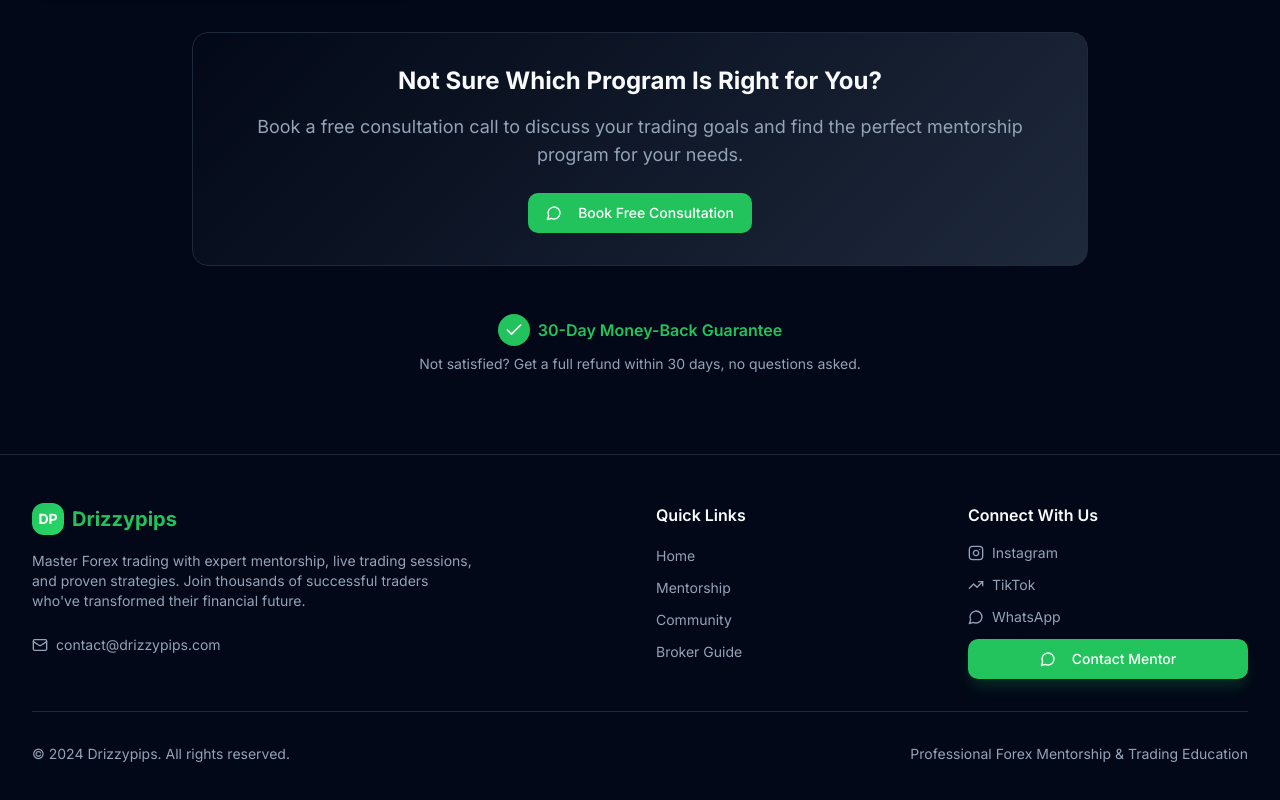
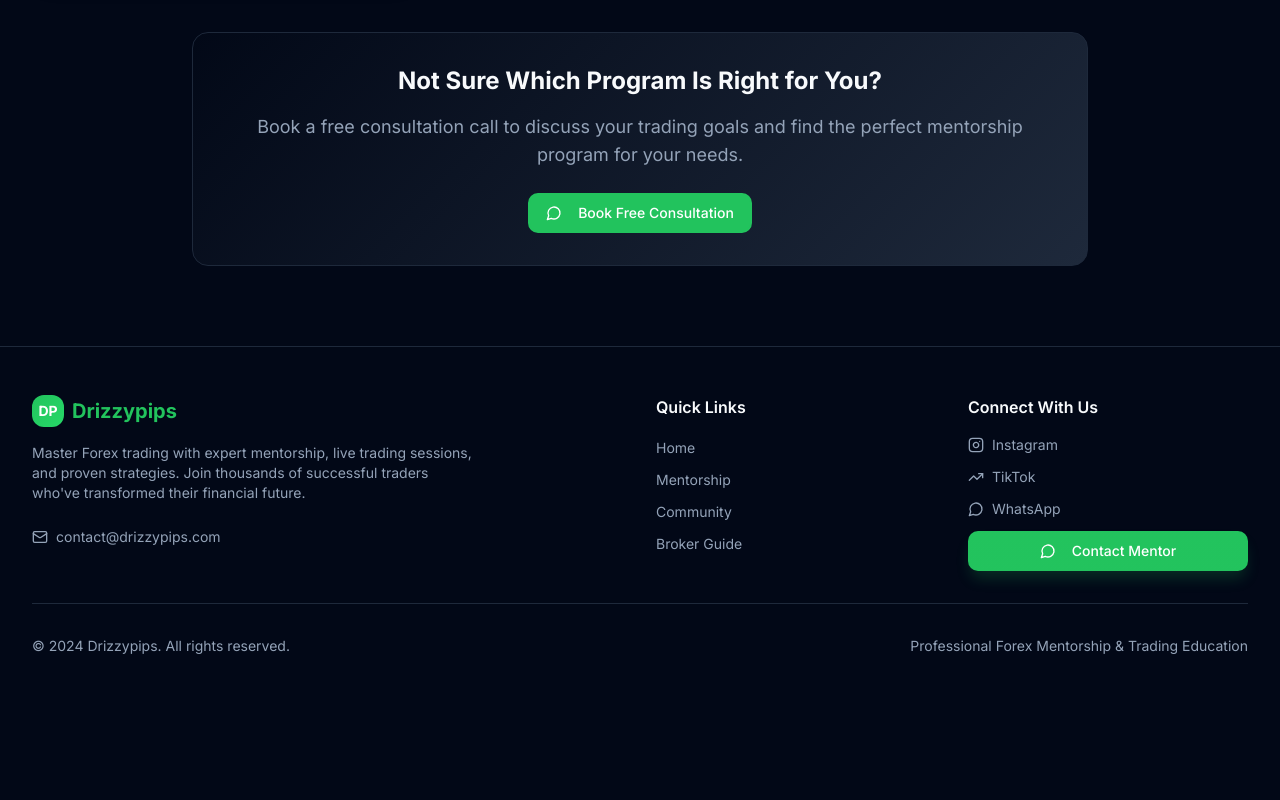
Before and after one commit to Sadiq-d-gent/Drizzypips-Hub, a React (Vite) app: page / in a window 1280 px wide. Shown: the part 6980-7780 px from the top of the page. After the commit the page ends 7684 px from the top, so only its background shows below. Built offline with nearby package versions, Linux system fonts and the light colour scheme; the HTML template or start-up script is replaced by a standard one.

Commit message:
Update PricingSection.tsx
30 day money guaranteed removed

```diff
--- a/src/components/Sections/PricingSection.tsx
+++ b/src/components/Sections/PricingSection.tsx
@@ -199,18 +199,7 @@ const PricingSection = () => {
           </div>
         </div>
 
-        {/* Money Back Guarantee */}
-        <div data-aos="fade-up" data-aos-delay="600" className="mt-12 text-center">
-          <div className="flex items-center justify-center space-x-2 text-success">
-            <div className="w-8 h-8 bg-success rounded-full flex items-center justify-center">
-              <Check className="h-5 w-5 text-white" />
-            </div>
-            <span className="font-semibold">30-Day Money-Back Guarantee</span>
-          </div>
-          <p className="text-sm text-muted-foreground mt-2">
-            Not satisfied? Get a full refund within 30 days, no questions asked.
-          </p>
-        </div>
+
       </div>
     </section>
   );
```
